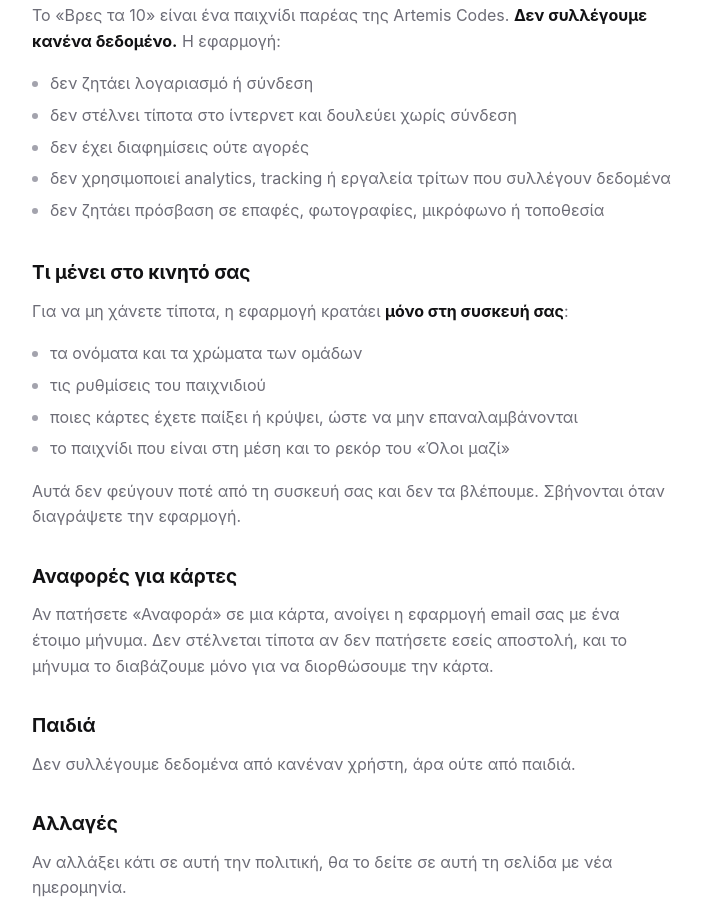
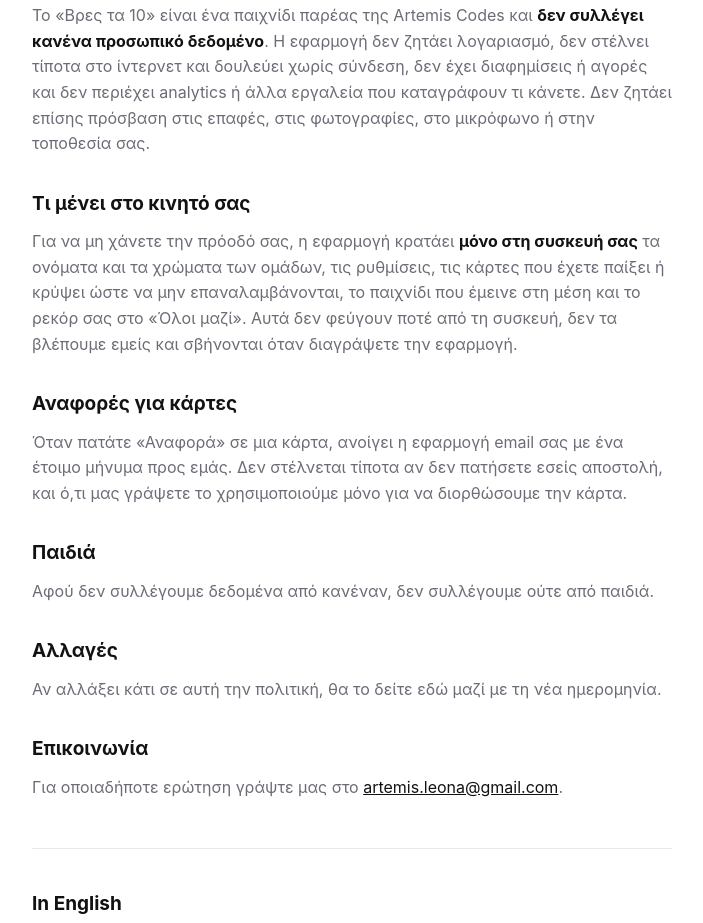
Before and after one commit to artemisln/links, a plain HTML site: page vres-ta-10/privacy-policy.html in a window 1280 px wide. Shown: the part 289-1212 px from the top of the page, without its empty margins (288-991 px from the left). Drawn offline with Linux system fonts and the light colour scheme.

Commit message:
Rewrite the Βρες τα 10 privacy and support pages as plain prose
Co-Authored-By: Claude Opus 5.5 <noreply@anthropic.com>

```diff
--- a/vres-ta-10/privacy-policy.html
+++ b/vres-ta-10/privacy-policy.html
@@ -18,9 +18,6 @@
         h2 { font-size: 19px; font-weight: 700; margin-top: 32px; margin-bottom: 10px; }
         p { margin-bottom: 14px; color: var(--muted); }
         strong { color: var(--text); }
-        ul { list-style: none; margin-bottom: 14px; }
-        ul li { color: var(--muted); padding: 3px 0 3px 18px; position: relative; }
-        ul li::before { content: ''; position: absolute; left: 0; top: 13px; width: 6px; height: 6px; border-radius: 50%; background: var(--faint); }
         a { color: var(--text); }
         hr { border: none; border-top: 1px solid var(--line); margin: 44px 0 20px; }
         .footer { color: var(--faint); font-size: 13px; }
@@ -36,40 +33,26 @@
         <p class="updated">Τελευταία ενημέρωση: 4 Οκτωβρίου 2026</p>
 
         <h2>Με λίγα λόγια</h2>
-        <p>Το «Βρες τα 10» είναι ένα παιχνίδι παρέας της Artemis Codes. <strong>Δεν συλλέγουμε κανένα δεδομένο.</strong> Η εφαρμογή:</p>
-        <ul>
-            <li>δεν ζητάει λογαριασμό ή σύνδεση</li>
-            <li>δεν στέλνει τίποτα στο ίντερνετ και δουλεύει χωρίς σύνδεση</li>
-            <li>δεν έχει διαφημίσεις ούτε αγορές</li>
-            <li>δεν χρησιμοποιεί analytics, tracking ή εργαλεία τρίτων που συλλέγουν δεδομένα</li>
-            <li>δεν ζητάει πρόσβαση σε επαφές, φωτογραφίες, μικρόφωνο ή τοποθεσία</li>
-        </ul>
+        <p>Το «Βρες τα 10» είναι ένα παιχνίδι παρέας της Artemis Codes και <strong>δεν συλλέγει κανένα προσωπικό δεδομένο</strong>. Η εφαρμογή δεν ζητάει λογαριασμό, δεν στέλνει τίποτα στο ίντερνετ και δουλεύει χωρίς σύνδεση, δεν έχει διαφημίσεις ή αγορές και δεν περιέχει analytics ή άλλα εργαλεία που καταγράφουν τι κάνετε. Δεν ζητάει επίσης πρόσβαση στις επαφές, στις φωτογραφίες, στο μικρόφωνο ή στην τοποθεσία σας.</p>
 
         <h2>Τι μένει στο κινητό σας</h2>
-        <p>Για να μη χάνετε τίποτα, η εφαρμογή κρατάει <strong>μόνο στη συσκευή σας</strong>:</p>
-        <ul>
-            <li>τα ονόματα και τα χρώματα των ομάδων</li>
-            <li>τις ρυθμίσεις του παιχνιδιού</li>
-            <li>ποιες κάρτες έχετε παίξει ή κρύψει, ώστε να μην επαναλαμβάνονται</li>
-            <li>το παιχνίδι που είναι στη μέση και το ρεκόρ του «Όλοι μαζί»</li>
-        </ul>
-        <p>Αυτά δεν φεύγουν ποτέ από τη συσκευή σας και δεν τα βλέπουμε. Σβήνονται όταν διαγράψετε την εφαρμογή.</p>
+        <p>Για να μη χάνετε την πρόοδό σας, η εφαρμογή κρατάει <strong>μόνο στη συσκευή σας</strong> τα ονόματα και τα χρώματα των ομάδων, τις ρυθμίσεις, τις κάρτες που έχετε παίξει ή κρύψει ώστε να μην επαναλαμβάνονται, το παιχνίδι που έμεινε στη μέση και το ρεκόρ σας στο «Όλοι μαζί». Αυτά δεν φεύγουν ποτέ από τη συσκευή, δεν τα βλέπουμε εμείς και σβήνονται όταν διαγράψετε την εφαρμογή.</p>
 
         <h2>Αναφορές για κάρτες</h2>
-        <p>Αν πατήσετε «Αναφορά» σε μια κάρτα, ανοίγει η εφαρμογή email σας με ένα έτοιμο μήνυμα. Δεν στέλνεται τίποτα αν δεν πατήσετε εσείς αποστολή, και το μήνυμα το διαβάζουμε μόνο για να διορθώσουμε την κάρτα.</p>
+        <p>Όταν πατάτε «Αναφορά» σε μια κάρτα, ανοίγει η εφαρμογή email σας με ένα έτοιμο μήνυμα προς εμάς. Δεν στέλνεται τίποτα αν δεν πατήσετε εσείς αποστολή, και ό,τι μας γράψετε το χρησιμοποιούμε μόνο για να διορθώσουμε την κάρτα.</p>
 
         <h2>Παιδιά</h2>
-        <p>Δεν συλλέγουμε δεδομένα από κανέναν χρήστη, άρα ούτε από παιδιά.</p>
+        <p>Αφού δεν συλλέγουμε δεδομένα από κανέναν, δεν συλλέγουμε ούτε από παιδιά.</p>
 
         <h2>Αλλαγές</h2>
-        <p>Αν αλλάξει κάτι σε αυτή την πολιτική, θα το δείτε σε αυτή τη σελίδα με νέα ημερομηνία.</p>
+        <p>Αν αλλάξει κάτι σε αυτή την πολιτική, θα το δείτε εδώ μαζί με τη νέα ημερομηνία.</p>
 
         <h2>Επικοινωνία</h2>
-        <p><a href="mailto:artemis.leona@gmail.com">artemis.leona@gmail.com</a></p>
+        <p>Για οποιαδήποτε ερώτηση γράψτε μας στο <a href="mailto:artemis.leona@gmail.com">artemis.leona@gmail.com</a>.</p>
 
         <div class="en">
             <h2>In English</h2>
-            <p>Βρες τα 10 ("Find the 10") is a party game by Artemis Codes. <strong>We do not collect any data.</strong> The app needs no account, makes no network requests, has no ads, no purchases, no analytics and no third-party tracking. Team names, settings, played and hidden cards, a game in progress and the co-op record are stored only on your device and are deleted when you delete the app. The "Αναφορά" (report) button opens your own email app with a pre-filled message; nothing is sent unless you send it. Questions: <a href="mailto:artemis.leona@gmail.com">artemis.leona@gmail.com</a>.</p>
+            <p>Βρες τα 10 ("Find the 10") is a party game by Artemis Codes, and <strong>it does not collect any personal data</strong>. The app needs no account, sends nothing over the internet and works offline, and it has no ads, no purchases and no analytics or tracking tools. Team names, settings, the cards you have played or hidden, an unfinished game and your co-op record are kept only on your device and are deleted when you delete the app. The «Αναφορά» (report) button opens your own email app with a pre-filled message, and nothing is sent unless you send it yourself. If you have any questions, write to <a href="mailto:artemis.leona@gmail.com">artemis.leona@gmail.com</a>.</p>
         </div>
 
         <hr />
```
Also changed, not shown: vres-ta-10/support.html (+8 -8 lines).
